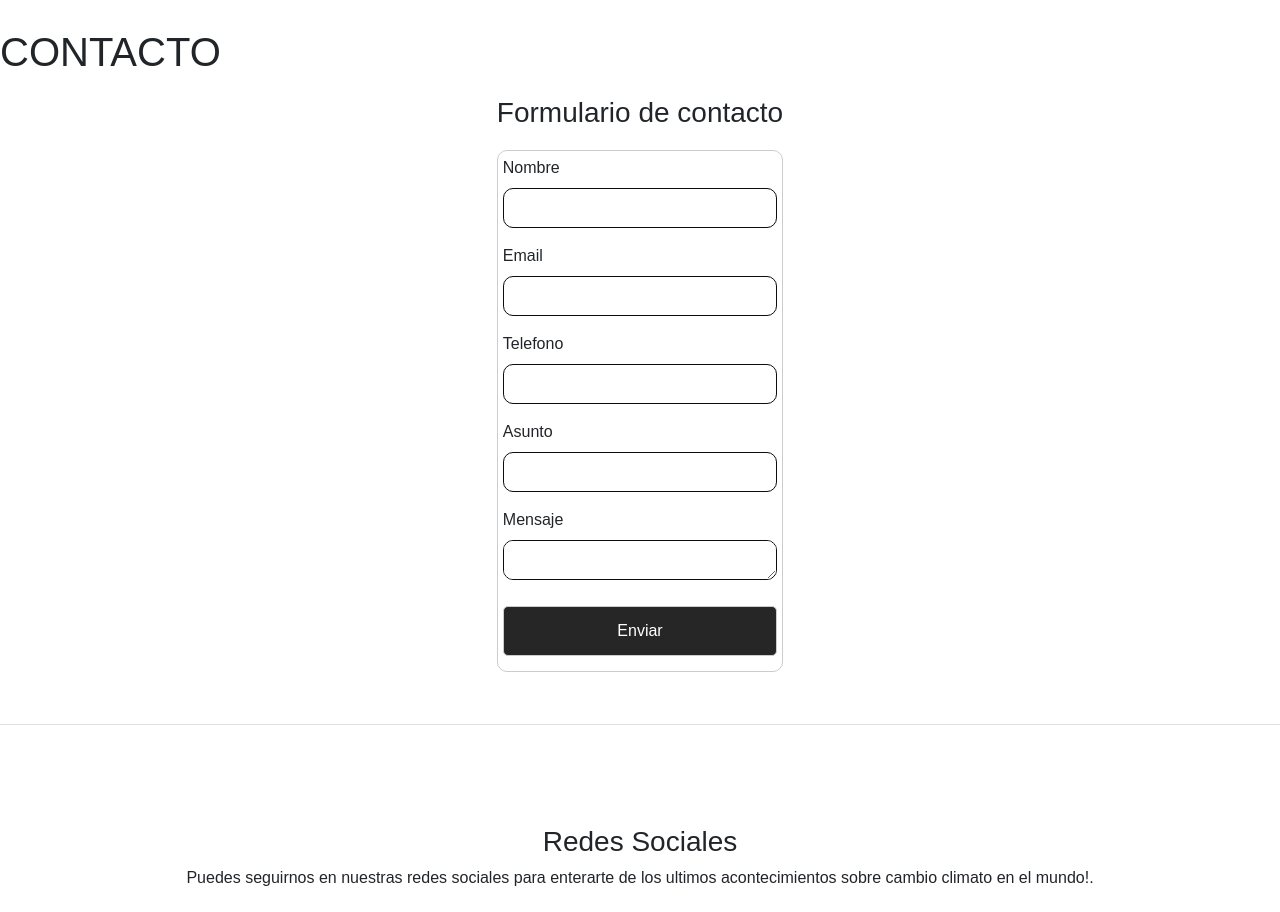
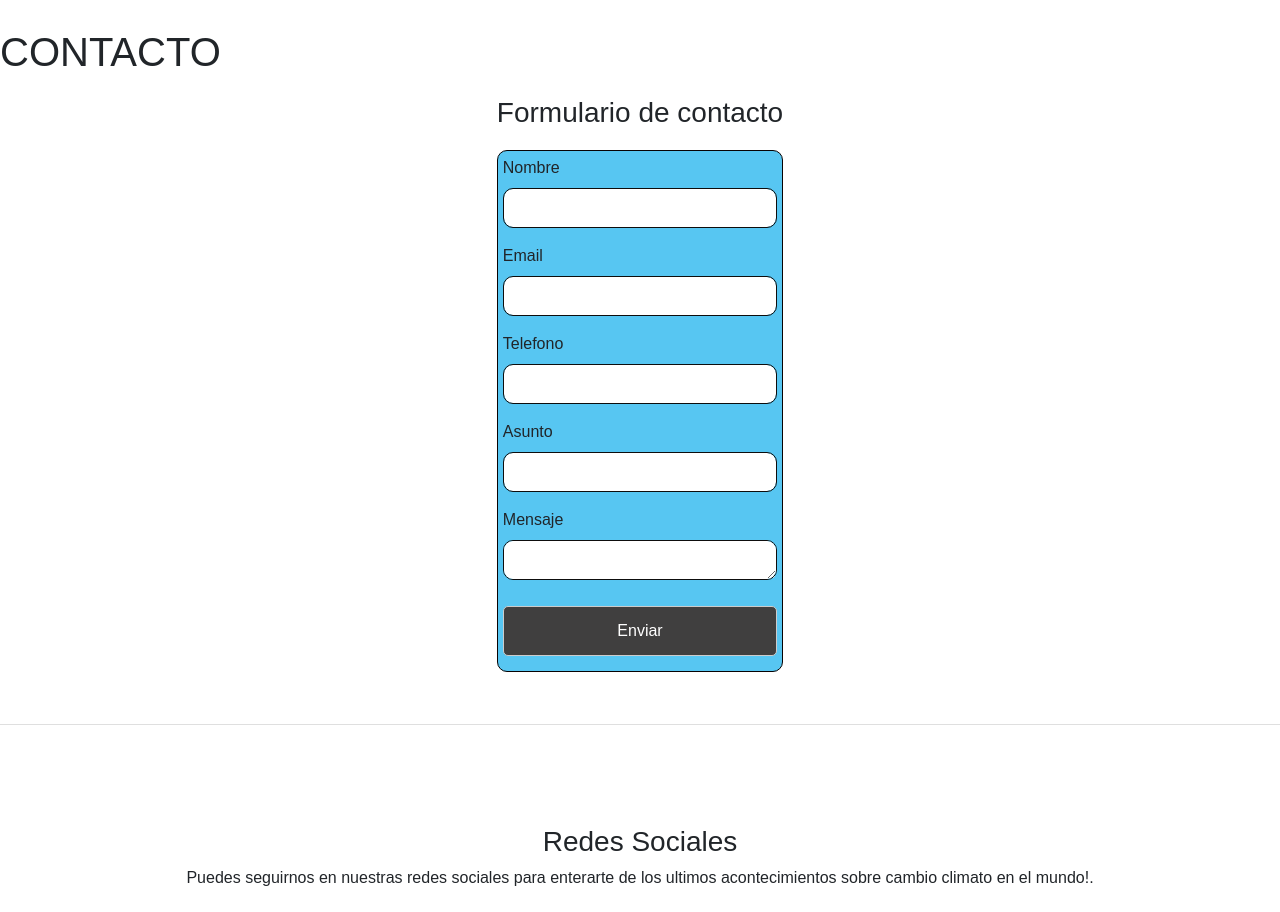
Before and after one commit to StrideEric/info2023, a Django app: page /contacto in a window 1280 px wide. Shown: the part 40-952 px from the top of the page. Run offline with Django 3.2, Linux system fonts and the light colour scheme.

Commit message:
sqlite3 y news.css de master a eric

```diff
--- a/blogCambioClimatico/static/css/news.css
+++ b/blogCambioClimatico/static/css/news.css
@@ -54,14 +54,14 @@ form.container {
     height: 50px;
     border-radius: 5px;
     border: 1px solid #ccc;
-    background-color: #262626;
+    background-color: #403f3f;
     padding: 5px;
     font-size: 16px;
     font-weight: normal;
 }
 
 .btn_send:hover {
-    background-color: #6bbf80;
+    background-color: #0d0d0d;
     cursor: pointer;
 }
 
@@ -71,8 +71,8 @@ form.container {
     width: 100%;
     height: auto;
     border-radius: 10px;
-    border: 1px solid #ccc;
-    background-color: #fff;
+    border: 1px solid #080303;
+    background-color: #57C6F2;
     padding: 5px;
     font-size: 16px;
     font-weight: normal;
```
Also changed, not shown: blogCambioClimatico/blogCambioClimatico/db.sqlite3.
